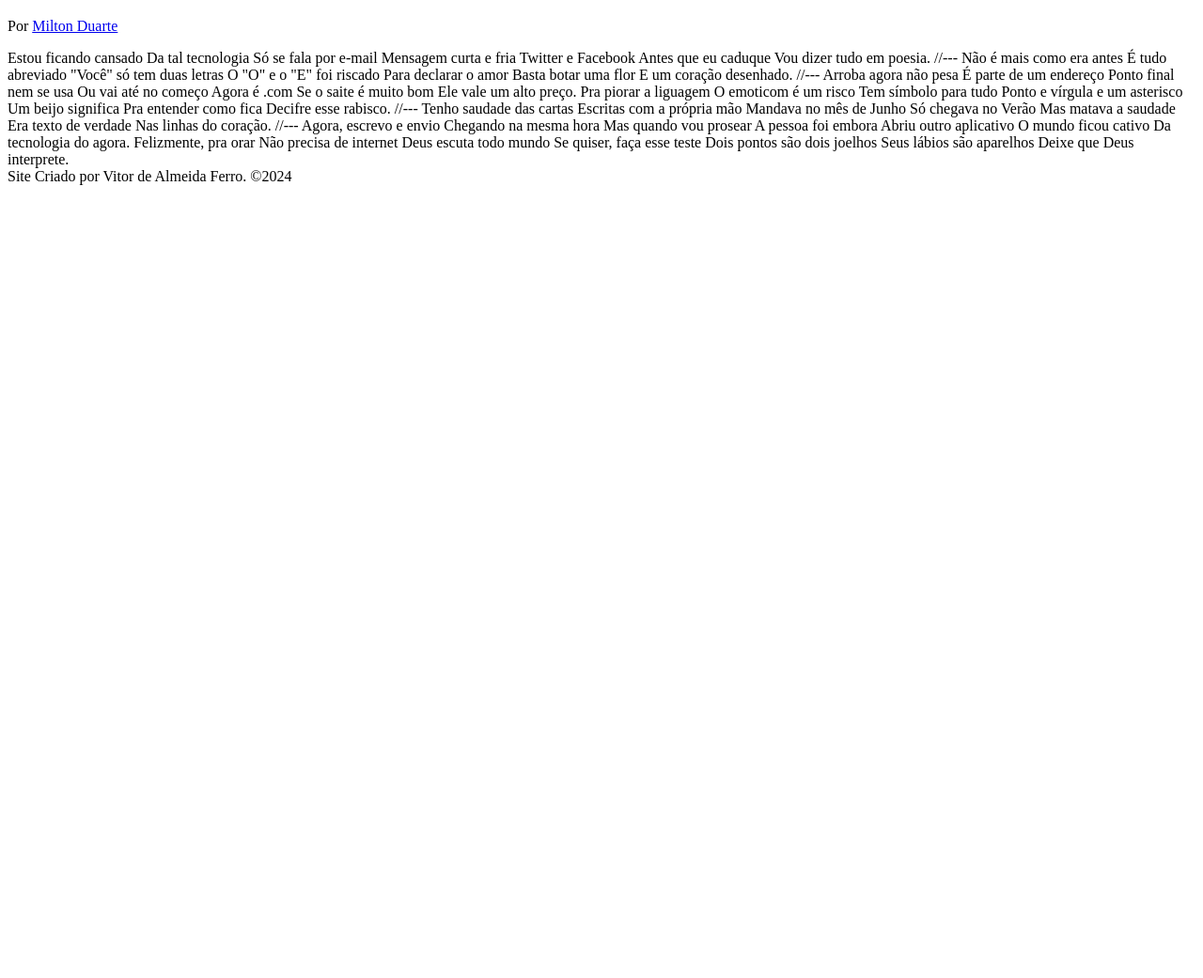
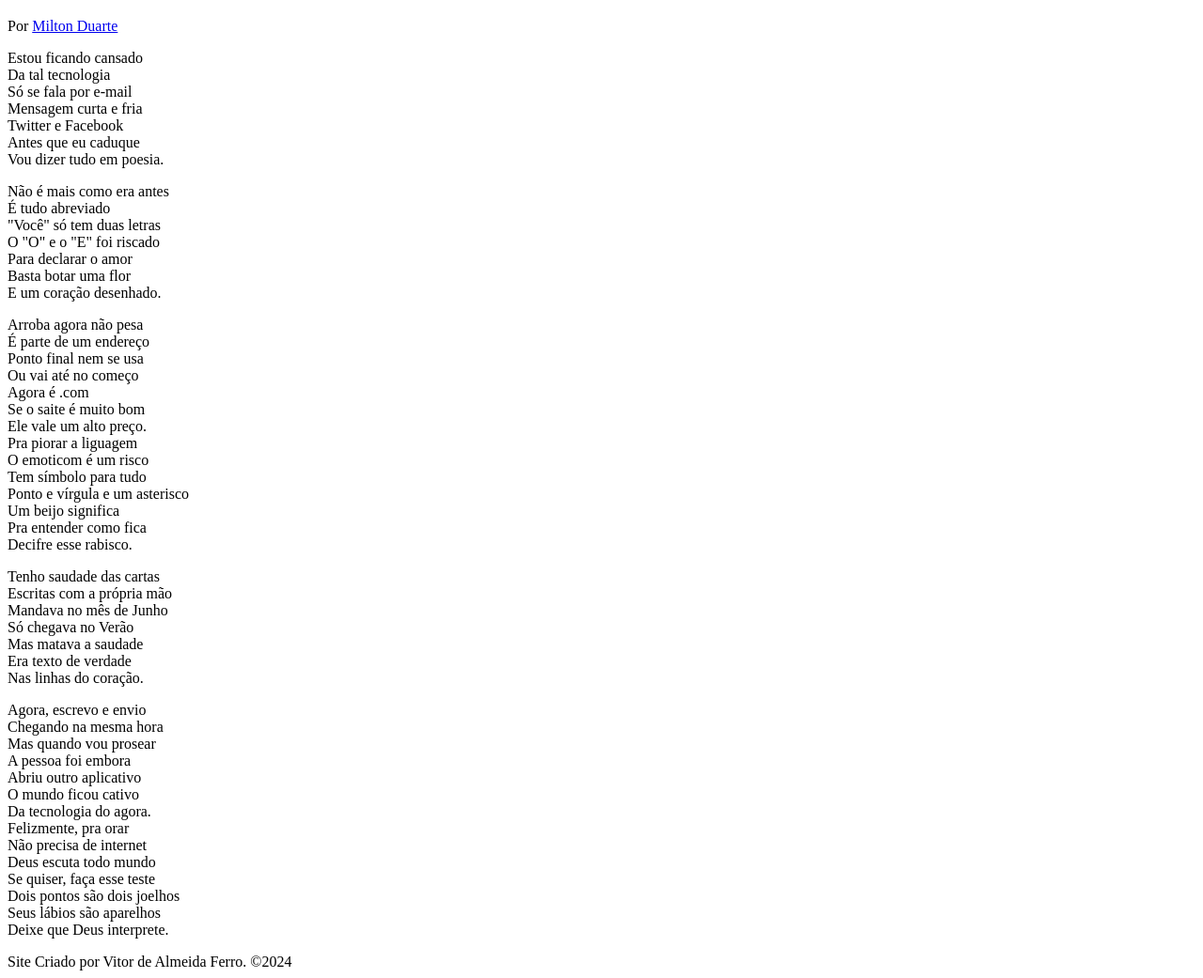
Before and after one commit to VitorDevWeb/html-css, a plain HTML site: page desafios/d012/index.html in a window 1280 px wide. Shown: the part 61-1102 px from the top of the page at 94% size. Before the commit the page ends 800 px from the top, so only its background shows below. Drawn offline with Linux system fonts and the light colour scheme.

Commit message:
atualizando o desafio 12

```diff
--- /dev/null
+++ b/desafios/d012/estilo/style.css
@@ -0,0 +1 @@
+@charset "utf-8";
--- a/desafios/d012/index.html
+++ b/desafios/d012/index.html
@@ -4,6 +4,7 @@
     <meta charset="UTF-8">
     <meta name="viewport" content="width=device-width, initial-scale=1.0">
     <title>Cordel Moderno</title>
+    <link rel="stylesheet" href="estilo/style.css">
 </head>
 <body>
     <header>
@@ -12,69 +13,86 @@
 
     </header>
 
-    Estou ficando cansado
-    Da tal tecnologia
-    Só se fala por e-mail
-    Mensagem curta e fria
-    Twitter e Facebook
-    Antes que eu caduque
-    Vou dizer tudo em poesia.
+    <section>
+        <p>
+            Estou ficando cansado <br>
+            Da tal tecnologia <br>
+            Só se fala por e-mail <br>
+            Mensagem curta e fria <br>
+            Twitter e Facebook <br>
+            Antes que eu caduque <br>
+            Vou dizer tudo em poesia.
+        </p>
+    </section>
 
-    //---
 
-    Não é mais como era antes
-    É tudo abreviado
-    "Você" só tem duas letras
-    O "O" e o "E" foi riscado
-    Para declarar o amor
-    Basta botar uma flor
-    E um coração desenhado.
 
-    //---
+    <section>
+        <p>
+            Não é mais como era antes<br>
+            É tudo abreviado <br>
+            "Você" só tem duas letras<br>
+            O "O" e o "E" foi riscado<br>
+            Para declarar o amor<br>
+            Basta botar uma flor<br>
+            E um coração desenhado.
+        </p>
+    </section>
 
-    Arroba agora não pesa
-    É parte de um endereço
-    Ponto final nem se usa
-    Ou vai até no começo
-    Agora é .com
-    Se o saite é muito bom
-    Ele vale um alto preço.
+    <section>
 
-    Pra piorar a liguagem
-    O emoticom é um risco
-    Tem símbolo para tudo
-    Ponto e vírgula e um asterisco
-    Um beijo significa
-    Pra entender como fica
-    Decifre esse rabisco.
+        <p>
+            Arroba agora não pesa<br>
+            É parte de um endereço<br>
+            Ponto final nem se usa<br>
+            Ou vai até no começo<br>
+            Agora é .com<br>
+            Se o saite é muito bom<br>
+            Ele vale um alto preço.<br>
+            Pra piorar a liguagem<br>
+            O emoticom é um risco<br>
+            Tem símbolo para tudo<br>
+            Ponto e vírgula e um asterisco<br>
+            Um beijo significa<br>
+            Pra entender como fica<br>
+            Decifre esse rabisco.<br>
+        </p>
+    </section>
 
-    //---
 
-    Tenho saudade das cartas
-    Escritas com a própria mão
-    Mandava no mês de Junho
-    Só chegava no Verão
-    Mas matava a saudade
-    Era texto de verdade
-    Nas linhas do coração.
 
-    //---
+    <section>
+        <p>
+            Tenho saudade das cartas<br>
+            Escritas com a própria mão<br>
+            Mandava no mês de Junho<br>
+            Só chegava no Verão<br>
+            Mas matava a saudade<br>
+            Era texto de verdade<br>
+            Nas linhas do coração.<br>
+        </p>
+    </section>
 
-    Agora, escrevo e envio
-    Chegando na mesma hora
-    Mas quando vou prosear
-    A pessoa foi embora
-    Abriu outro aplicativo
-    O mundo ficou cativo
-    Da tecnologia do agora.
 
-    Felizmente, pra orar
-    Não precisa de internet
-    Deus escuta todo mundo
-    Se quiser, faça esse teste
-    Dois pontos são dois joelhos
-    Seus lábios são aparelhos
-    Deixe que Deus interprete.
+
+    <section>
+        <p>
+            Agora, escrevo e envio <br>
+            Chegando na mesma hora<br>
+            Mas quando vou prosear<br>
+            A pessoa foi embora<br>
+            Abriu outro aplicativo<br>
+            O mundo ficou cativo<br>
+            Da tecnologia do agora.<br>
+            Felizmente, pra orar<br>
+            Não precisa de internet<br>
+            Deus escuta todo mundo<br>
+            Se quiser, faça esse teste<br>
+            Dois pontos são dois joelhos<br>
+            Seus lábios são aparelhos<br>
+            Deixe que Deus interprete.<br>
+        </p>
+    </section>
 
     <footer>Site Criado por Vitor de Almeida Ferro. &copy;2024</footer>
 
```
